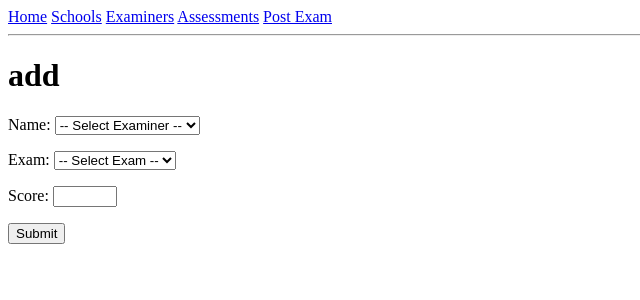
After one commit to TreasureKing23/proposal, a Flask app: template templates/post_exam.html in a window 1280 px wide. The commit adds this page. Shown: the top 300 px of the page, without its empty margins (0-640 px from the left). Run offline with Flask 3, Linux system fonts and the light colour scheme; the template is opened without the code that fills it, so the values that code supplies are empty.

Commit message:
started post exam

```diff
--- a/app.py
+++ b/app.py
@@ -1,5 +1,6 @@
 from flask import Flask, render_template, g,request,redirect,url_for
 import sqlite3
+from datetime import datetime
 
 app = Flask(__name__)
 
@@ -89,7 +90,7 @@ def inputpage():
         name= request.form['name']
         exam= request.form['exam']
         score= int(request.form['score'])
-        year= request.form['year']
+        year = datetime.now().year
 
         if not examinerid:
             return "No examiner selected"
@@ -105,8 +106,35 @@ def inputpage():
             db.execute('INSERT INTO Assessment(ExaminerId, Name, Exam, Score, Year) VALUES (?,?,?,?,?)',(examinerid, name,exam,score,year))
             db.execute('UPDATE Examiners SET Rank = ? WHERE Id = ?',(rank, examinerid))
             db.commit()
+            return redirect(url_for('assessmentpage'))
 
-            return "Successful"
+        except Exception as e:
+            db.rollback()
+            return f"Error: {e}"
+
+    examiners = db.execute('Select * FROM Examiners').fetchall()
+    exams = db.execute('SELECT Name FROM Exams').fetchall()
+    return render_template('input_scores.html', examiners = examiners, exams = exams)
+
+
+
+@app.route('/post_exam', methods =['GET','POST'])
+def postexampage():
+    db = get_db()
+    if request.method == "POST":
+        examinerid= request.form['examinerid']
+        name= request.form['name']
+        exam= request.form['exam']
+        date = request.form['date']
+        status = request.form['status']
+        comment = request.form['comment']
+
+        try:
+            db.execute('INSERT INTO Postexamassessment(Name, Exam, Comment, Date) VALUES (?,?,?,?)',(name,exam,comment,date))
+            db.execute('UPDATE Examiners SET Status = ? WHERE Id = ?',(status, examinerid))
+            db.commit()
+            return redirect(url_for('postexampage'))
+
         except Exception as e:
             db.rollback()
             return f"Error: {e}"
--- a/templates/base.html
+++ b/templates/base.html
@@ -9,6 +9,7 @@
             <a href="/schools">Schools</a>
             <a href="/examiners">Examiners</a>
             <a href="/assessment">Assessments</a>
+            <a href="/post_exam">Post Exam</a>
         </nav>
         <hr>
         {%block content%}{%endblock%}
--- /dev/null
+++ b/templates/post_exam.html
@@ -0,0 +1,42 @@
+{% extends 'base.html' %}
+{% block content %}
+<h1>add</h1>
+<form method="POST">
+    <p>
+        <label>Name:</label>
+        <select name="name" id="examiner-select" required>
+            <option value="">-- Select Examiner --</option>
+            {% for e in examiners %}
+                <option value = "{{ e['Name']}}" data-id="{{ e['Id'] }}">
+                    {{ e['Name']}}
+                </option>
+            {%endfor%}
+        </select>
+        <input type ="hidden" name="examinerid" id="examiner-id">
+    </p>
+    <p>
+        <label>Exam:</label>
+        <select name="exam" required>
+            <option value="">-- Select Exam --</option>
+            {% for ex in exams %}
+                <option value = "{{ ex['Name']}}">
+                    {{ ex['Name']}}
+                </option>
+            {%endfor%}
+        </select>
+    </p>
+    <p>
+        <label>Score:</label>
+        <input type="number" name="score" min="0" max="100" required>
+    </p>
+    <p>
+        <button type="submit">Submit</button>
+    </p>
+</form>
+<script>
+    document.getElementById('examiner-select').addEventListener('change',function(){
+        const selectedOption = this.options[this.selectedIndex];
+        document.getElementById('examiner-id').value = selectedOption.dataset.id;
+    });
+</script>
+{% endblock %}
```
Also changed, not shown: 1 other file.
